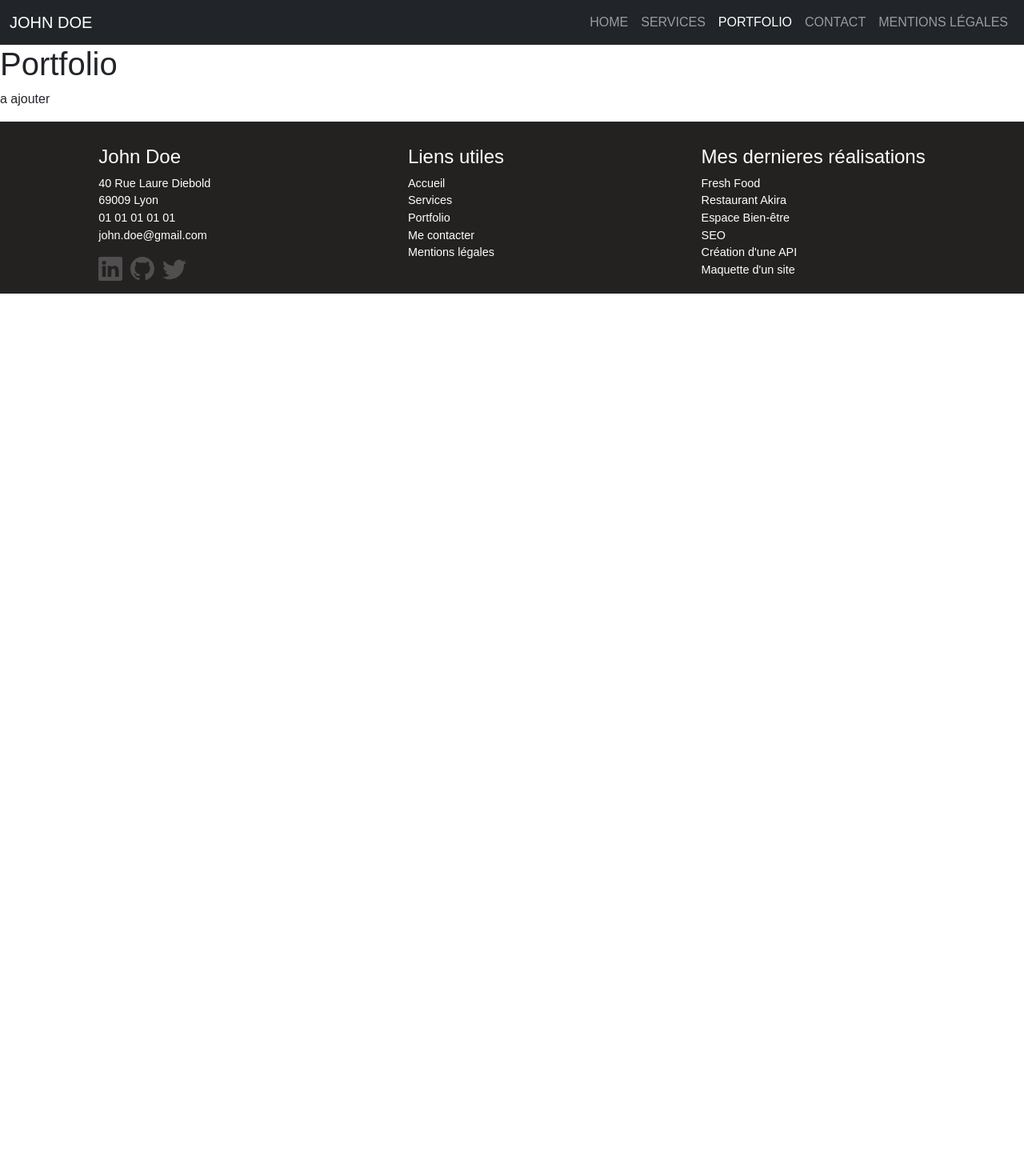
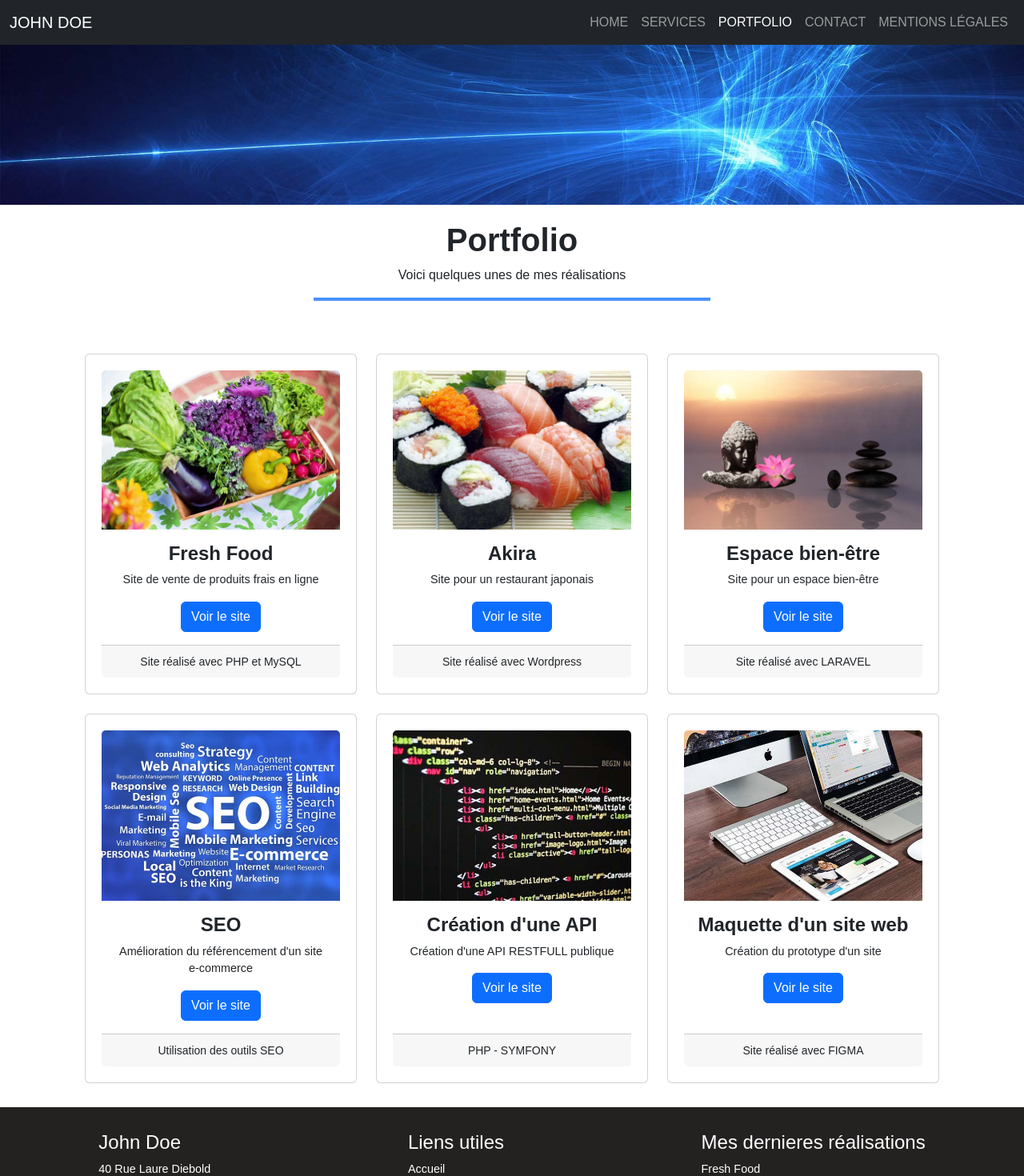
Before and after one commit to Dinid89/AMELIN_DAVID_DEVOIR_5_PORTFOLIO, a React (Create React App) app: page /Portfolio in a window 1280 px wide. Shown: the top 1470 px of the page at 80% size. Before the commit the page ends 800 px from the top, so only its background shows below. Built offline with nearby package versions, Linux system fonts and the light colour scheme.

Commit message:
Finalisation page portfolio

```diff
--- a/src/pages/Portfolio.jsx
+++ b/src/pages/Portfolio.jsx
@@ -1,9 +1,118 @@
+import "./portfolio.css";
+import Banner from "../images/banner.jpg";
+import freshFood from "../images/fresh-food.jpg";
+import Akira from "../images/restaurant-japonais.jpg";
+import Salon from "../images/espace-bien-etre.jpg";
+import SEO from "../images/seo.jpg";
+import API from "../images/coder.jpg";
+import Screen from "../images/screens.jpg";
+import { NavLink } from "react-router-dom";
 const Portfolio = () => {
   return (
-    <div>
-      <h1>Portfolio</h1>
-      <p>a ajouter</p>
-    </div>
+    <>
+       <div className="portfolioContainer col-md-12">
+          <div className="banner">
+            <img src={Banner} alt="bannière"/>
+          </div>
+          <div className="portfolioTitle col-md-12">
+            <h1>Portfolio</h1>
+            <p>Voici quelques unes de mes réalisations</p>
+            <hr className="mx-auto border border-primary border-2 opacity-75" />
+          </div>
+
+
+        <div className="d-flex justify-content-center">
+        <div className="cardsContainer row row-cols-1 row-cols-md-3 g-4 text-center">
+            <div className="col">
+              <div class="card h-100">
+                <img src={freshFood} className="card-img-top" alt="fresh food"/>
+                  <div className="card-body">
+                    <h2 className="card-title"><strong>Fresh Food</strong></h2>
+                    <p className="card-text">Site de vente de produits frais en ligne</p>
+                    <NavLink to="/" className="btn btn-primary">Voir le site</NavLink>
+                  </div>
+                <div className="card-footer">
+                  <small className="text-body-secondary">Site réalisé avec PHP et MySQL</small>
+                </div>
+              </div>
+            </div>
+
+            <div className="col">
+              <div className="card h-100">
+                <img src={Akira} className="card-img-top" alt="restaurant japonais"/>
+                  <div className="card-body">
+                    <h2 className="card-title"><strong>Akira</strong></h2>
+                    <p className="card-text">Site pour un restaurant japonais</p>
+                    <NavLink to="/" className="btn btn-primary">Voir le site</NavLink>
+                  </div>
+                  <div className="card-footer">
+                    <small className="text-body-secondary">Site réalisé avec Wordpress</small>
+                  </div>
+              </div>
+            </div>
+
+                 <div className="col">
+              <div className="card h-100">
+                <img src={Salon} className="card-img-top" alt="restaurant japonais"/>
+                  <div className="card-body">
+                    <h2 className="card-title"><strong>Espace bien-être</strong></h2>
+                    <p className="card-text">Site pour un espace bien-être</p>
+                    <NavLink to="/" className="btn btn-primary">Voir le site</NavLink>
+                  </div>
+                  <div className="card-footer">
+                    <small className="text-body-secondary">Site réalisé avec LARAVEL</small>
+                  </div>
+              </div>
+            </div>
+
+                 <div className="col">
+              <div className="card h-100">
+                <img src={SEO} className="card-img-top" alt="SEO"/>
+                  <div className="card-body">
+                    <h2 className="card-title"><strong>SEO</strong></h2>
+                    <p className="card-text">Amélioration du référencement d'un site e-commerce</p>
+                    <NavLink to="/" className="btn btn-primary">Voir le site</NavLink>
+                  </div>
+                  <div className="card-footer">
+                    <small className="text-body-secondary">Utilisation des outils SEO</small>
+                  </div>
+              </div>
+            </div>
+
+                 <div className="col">
+              <div className="card h-100">
+                <img src={API} className="card-img-top" alt="API"/>
+                  <div className="card-body">
+                    <h2 className="card-title"><strong>Création d'une API</strong></h2>
+                    <p className="card-text">Création d'une API RESTFULL publique</p>
+                    <NavLink to="/" className="btn btn-primary">Voir le site</NavLink>
+                  </div>
+                  <div className="card-footer">
+                    <small className="text-body-secondary">PHP - SYMFONY</small>
+                  </div>
+              </div>
+            </div>
+                 <div className="col">
+              <div className="card h-100">
+                <img src={Screen} className="card-img-top" alt="Maquette d'un site web"/>
+                  <div className="card-body">
+                    <h2 className="card-title"><strong>Maquette d'un site web</strong></h2>
+                    <p className="card-text">Création du prototype d'un site</p>
+                    <NavLink to="/" className="btn btn-primary">Voir le site</NavLink>
+                  </div>
+                  <div className="card-footer">
+                    <small className="text-body-secondary">Site réalisé avec FIGMA</small>
+                  </div>
+              </div>
+            </div>
+          </div>
+
+
+          </div>
+
+        </div>
+        </>
+
   );
 };
 
--- /dev/null
+++ b/src/pages/portfolio.css
@@ -0,0 +1,44 @@
+* {
+    padding: 0;
+    margin: 0;
+    box-sizing: border-box;
+}
+
+.banner img {
+    width: 100%;
+}
+
+.portfolioTitle {
+    text-align: center;
+    padding: 20px;
+}
+
+.portfolioTitle h1 {
+    font-weight: bold;
+}
+
+hr {
+    width: 40%;
+}
+
+.cardsContainer {
+    width: 90%;
+    padding: 30px;
+}
+
+
+.cardsContainer h2 {
+    font-size: 1.5rem;
+}
+
+.cardsContainer p {
+    font-size: 0.9rem;
+}
+
+@media screen and (max-width:800px) {
+    .cardsContainer {
+        width: 100%;
+        padding: 0;
+        margin-bottom: 30px;
+    }
+}
```
